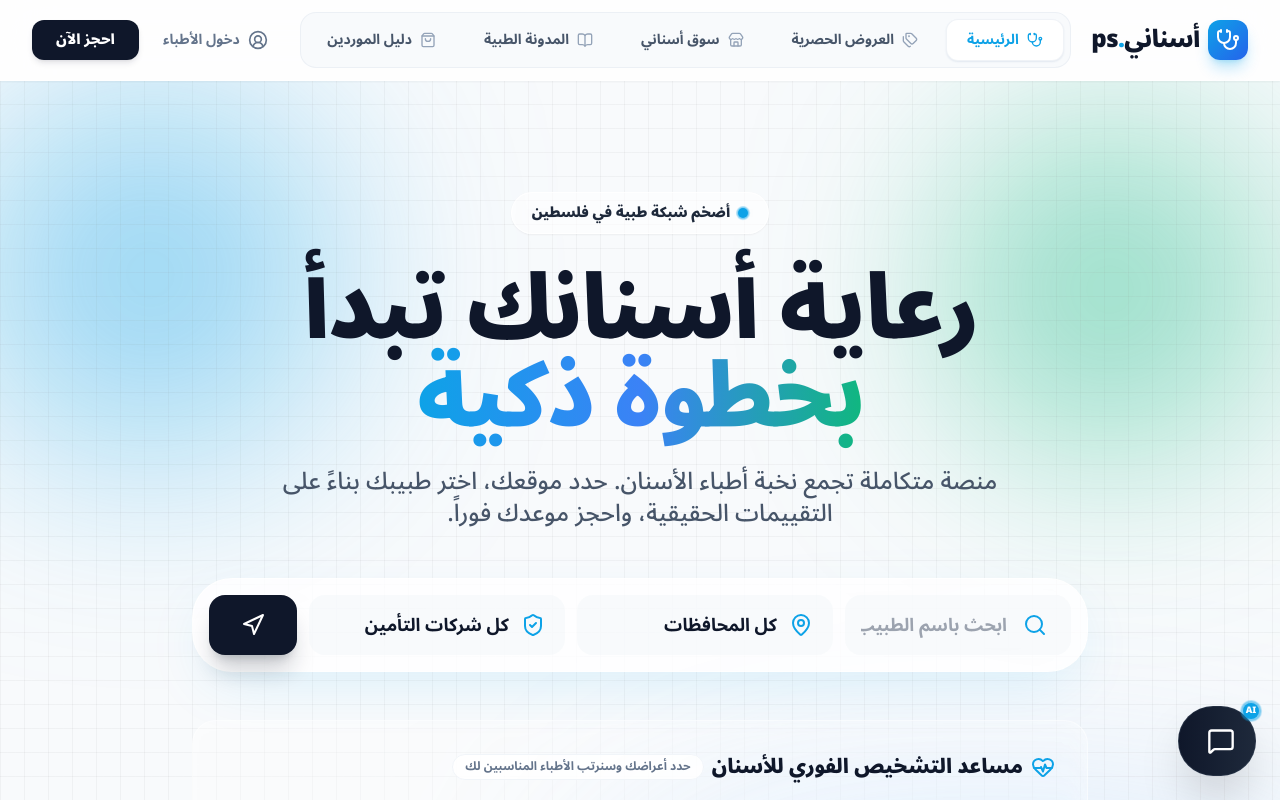
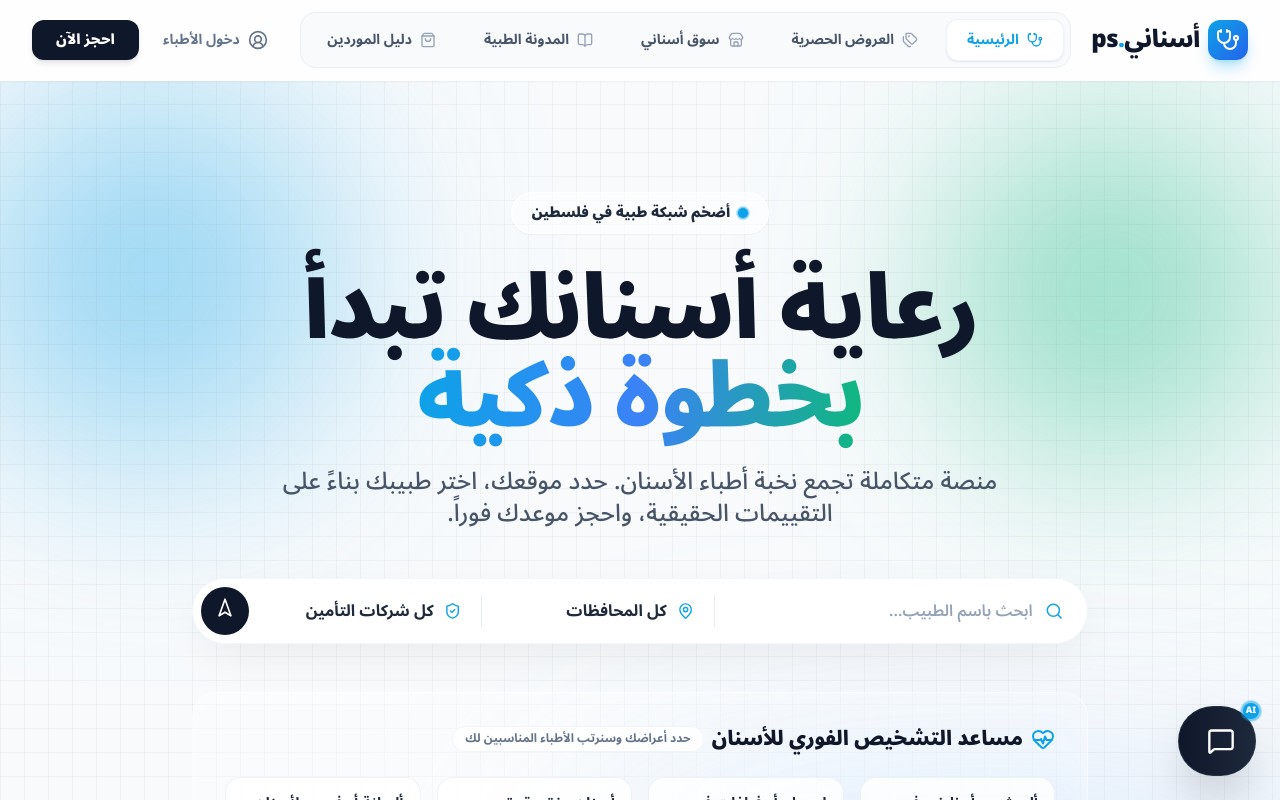
Before and after one commit to ammarshtayeh/asnany, a Next.js app in the folder apps/web/: page / in a window 1280 px wide. Shown: the top 800 px of the page. Built offline with nearby package versions, Linux system fonts and the light colour scheme; grey boxes are pictures that could not be loaded.

Commit message:
feat(search): redesign main search bar to premium horizontal pill layout with dividers and location target as in reference image

```diff
--- a/apps/web/app/page.tsx
+++ b/apps/web/app/page.tsx
@@ -236,22 +236,28 @@ export default function Home() {
           </p>
 
           {/* Premium Search Bar */}
-          <div className="w-full max-w-4xl bg-white/80 backdrop-blur-2xl p-3 md:p-4 rounded-3xl md:rounded-[2.5rem] flex flex-col md:flex-row gap-3 shadow-[0_20px_60px_-15px_rgba(14,165,233,0.15)] border border-white/50 relative z-30 transition-transform duration-500 hover:scale-[1.01]">
-            <div className="flex-1 relative">
-              <Search className="absolute right-6 top-1/2 -translate-y-1/2 text-primary w-6 h-6" />
+          <div className="w-full max-w-4xl bg-white rounded-full p-2 flex flex-col md:flex-row items-center gap-1 shadow-[0_15px_50px_-10px_rgba(0,0,0,0.08)] border border-slate-100/80 relative z-30 transition-all duration-300 hover:shadow-[0_20px_60px_-5px_rgba(0,0,0,0.12)]" dir="rtl">
+
+            {/* 🔍 Search Input */}
+            <div className="flex-1 w-full relative flex items-center pr-4">
+              <Search className="text-sky-500 w-5 h-5 ml-3" />
               <input
                 type="text"
-                placeholder="ابحث باسم الطبيب أو العيادة..."
-                className="w-full pl-4 pr-16 py-4 rounded-2xl bg-slate-100/50 hover:bg-slate-100 focus:bg-white focus:ring-2 focus:ring-primary border-transparent transition-all outline-none text-slate-900 font-black placeholder:font-bold text-lg"
+                placeholder="ابحث باسم الطبيب..."
+                className="w-full bg-transparent border-none outline-none py-3 text-slate-800 font-bold placeholder:text-slate-400 placeholder:font-semibold text-base"
                 value={searchQuery}
                 onChange={(e) => setSearchQuery(e.target.value)}
               />
             </div>
 
-            <div className="w-full md:w-64 relative">
-              <MapPin className="absolute right-5 top-1/2 -translate-y-1/2 text-primary w-6 h-6" />
+            {/* Divider */}
+            <div className="hidden md:block w-[1px] h-8 bg-slate-200/80" />
+
+            {/* 📍 Governorates Dropdown */}
+            <div className="w-full md:w-56 relative flex items-center px-4">
+              <MapPin className="text-sky-500 w-5 h-5 ml-2.5" />
               <select
-                className="w-full pl-4 pr-14 py-4 rounded-2xl bg-slate-100/50 hover:bg-slate-100 focus:bg-white focus:ring-2 focus:ring-primary border-transparent transition-all outline-none text-slate-900 appearance-none font-bold text-lg cursor-pointer"
+                className="w-full bg-transparent border-none outline-none py-3 text-slate-800 font-bold text-base cursor-pointer appearance-none"
                 value={selectedCity}
                 onChange={(e) => setSelectedCity(e.target.value)}
               >
@@ -262,11 +268,14 @@ export default function Home() {
               </select>
             </div>
 
-            {/* B2B Insurance Filter */}
-            <div className="w-full md:w-64 relative">
-              <ShieldCheck className="absolute right-5 top-1/2 -translate-y-1/2 text-primary w-6 h-6" />
+            {/* Divider */}
+            <div className="hidden md:block w-[1px] h-8 bg-slate-200/80" />
+
+            {/* 🛡️ Insurance Dropdown */}
+            <div className="w-full md:w-56 relative flex items-center px-4">
+              <ShieldCheck className="text-sky-500 w-5 h-5 ml-2.5" />
               <select
-                className="w-full pl-4 pr-14 py-4 rounded-2xl bg-slate-100/50 hover:bg-slate-100 focus:bg-white focus:ring-2 focus:ring-primary border-transparent transition-all outline-none text-slate-900 appearance-none font-bold text-lg cursor-pointer"
+                className="w-full bg-transparent border-none outline-none py-3 text-slate-800 font-bold text-base cursor-pointer appearance-none"
                 value={selectedInsurance}
                 onChange={(e) => setSelectedInsurance(e.target.value)}
               >
@@ -277,16 +286,17 @@ export default function Home() {
               </select>
             </div>
 
+            {/* 🚀 Dark Blue Submit/Location Button */}
             <button
               onClick={handleLocationSearch}
-              className={`md:w-auto w-full px-8 py-4 rounded-2xl font-black text-lg transition-all flex items-center justify-center gap-3 ${
+              className={`flex-shrink-0 w-12 h-12 rounded-full transition-all flex items-center justify-center cursor-pointer ${
                 userLoc
-                ? "bg-gradient-to-r from-emerald-400 to-emerald-500 text-white shadow-lg shadow-emerald-500/30"
-                : "bg-slate-900 hover:bg-primary hover:text-white text-white shadow-xl shadow-slate-900/20"
+                ? "bg-gradient-to-r from-emerald-500 to-teal-500 text-white shadow-md shadow-emerald-500/20"
+                : "bg-[#0f172a] hover:bg-[#1e293b] text-white"
               }`}
+              title="ابحث بالقرب مني"
             >
-              <Navigation className={`w-6 h-6 ${userLoc ? "animate-bounce" : ""}`} />
-              <span className="md:hidden">موقعي الحالي</span>
+              <Navigation className={`w-5 h-5 transform -rotate-45 ${userLoc ? "animate-pulse" : ""}`} />
             </button>
           </div>
 
--- /dev/null
+++ b/apps/web/components/AdvancedSearchFilter.tsx
@@ -0,0 +1,118 @@
+"use client";
+
+import { useState, useEffect } from "react";
+import { MapPin, Clock, XCircle, Search, Loader2 } from "lucide-react";
+
+export default function AdvancedSearchFilter({
+  onChange,
+}: {
+  onChange: (filters: Record<string, any>) => void;
+}) {
+  const [city, setCity] = useState("");
+  const [isOpen, setIsOpen] = useState<"any" | "open" | "closed">("any");
+  const [isActive, setIsActive] = useState<"any" | "active" | "inactive">("any");
+  const [keyword, setKeyword] = useState("");
+  const [loading, setLoading] = useState(false);
+
+  const [geoError, setGeoError] = useState<string | null>(null);
+  const [userPos, setUserPos] = useState<GeolocationPosition | null>(null);
+
+  useEffect(() => {
+    if (!navigator.geolocation) return;
+    navigator.geolocation.getCurrentPosition(
+      (pos) => setUserPos(pos),
+      (err) => setGeoError(err.message),
+    );
+  }, []);
+
+  const handleApplyFilter = () => {
+    setLoading(true);
+    const filters: any = {
+      city: city.trim(),
+      status: isOpen,
+      active: isActive,
+      keyword: keyword.trim(),
+    };
+    if (userPos) filters.myLocation = userPos.coords;
+    onChange(filters);
+    setTimeout(() => setLoading(false), 400); // UI visual feedback
+  };
+
+  useEffect(() => {
+    handleApplyFilter();
+    // eslint-disable-next-line react-hooks/exhaustive-deps
+  }, [city, isOpen, isActive, keyword, userPos]);
+
+  return (
+    <section className="bg-white/90 backdrop-blur-md rounded-2xl shadow-xl p-5 md:p-6 border border-slate-200">
+      <div className="flex flex-col md:flex-row items-start md:items-center gap-4">
+        {/* كلمة مفتاحية */}
+        <div className="relative flex-1 w-full">
+          <input
+            type="text"
+            placeholder="ابحث بالاسم أو التخصص..."
+            className="w-full border border-slate-300 rounded-xl py-3 pl-10 pr-4 focus:outline-none focus:ring-2 focus:ring-primary/30 transition text-sm"
+            value={keyword}
+            onChange={(e) => setKeyword(e.target.value)}
+          />
+          <Search className="absolute left-3 top-1/2 -translate-y-1/2 w-5 h-5 text-slate-400" />
+        </div>
+
+        {/* المدينة */}
+        <div className="relative">
+          <input
+            type="text"
+            placeholder="المدينة (مثال: رام الله)"
+            className="border border-slate-300 rounded-xl py-3 px-4 w-full md:w-44 focus:outline-none focus:ring-2 focus:ring-primary/30 transition text-sm"
+            value={city}
+            onChange={(e) => setCity(e.target.value)}
+          />
+          <MapPin className="absolute left-3 top-1/2 -translate-y-1/2 w-4 h-4 text-slate-400" />
+        </div>
+
+        {/* فتح/إغلاق */}
+        <select
+          className="border border-slate-300 rounded-xl py-3 px-4 w-full md:w-36 focus:outline-none focus:ring-2 focus:ring-primary/30 transition text-sm bg-white"
+          value={isOpen}
+          onChange={(e) => setIsOpen(e.target.value as any)}
+        >
+          <option value="any">أوقات العمل</option>
+          <option value="open">مفتوح الآن</option>
+          <option value="closed">مغلق</option>
+        </select>
+
+        {/* نشط/غير نشط */}
+        <select
+          className="border border-slate-300 rounded-xl py-3 px-4 w-full md:w-36 focus:outline-none focus:ring-2 focus:ring-primary/30 transition text-sm bg-white"
+          value={isActive}
+          onChange={(e) => setIsActive(e.target.value as any)}
+        >
+          <option value="any">حالة الحساب</option>
+          <option value="active">نشط وموثق</option>
+          <option value="inactive">غير نشط</option>
+        </select>
+
+        {/* زر البحث المتقدم */}
+        <button
+          className="flex justify-center items-center gap-2 bg-primary text-white font-bold py-3 px-6 rounded-xl hover:bg-primary/90 transition shadow-lg shadow-primary/20 w-full md:w-auto"
+          disabled={loading}
+          onClick={handleApplyFilter}
+        >
+          {loading ? (
+            <Loader2 className="animate-spin w-5 h-5" />
+          ) : (
+            <Clock className="w-5 h-5 hidden" />
+          )}
+          تحديث البحث
+        </button>
+      </div>
+
+      {geoError && (
+        <p className="mt-4 text-xs text-amber-600 bg-amber-50 p-2 rounded-lg inline-flex items-center gap-2">
+          <XCircle className="w-4 h-4" />
+          {geoError} (يرجى تفعيل الموقع الجغرافي لترتيب النتائج الأقرب إليك)
+        </p>
+      )}
+    </section>
+  );
+}
```
